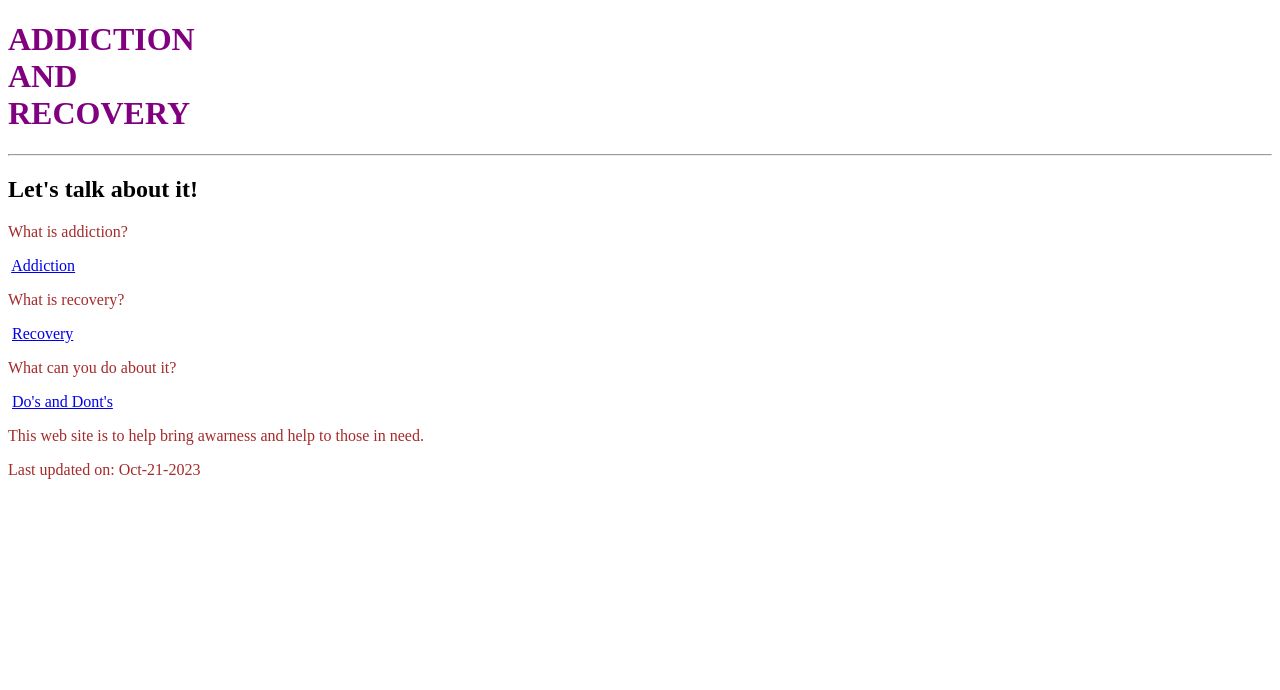
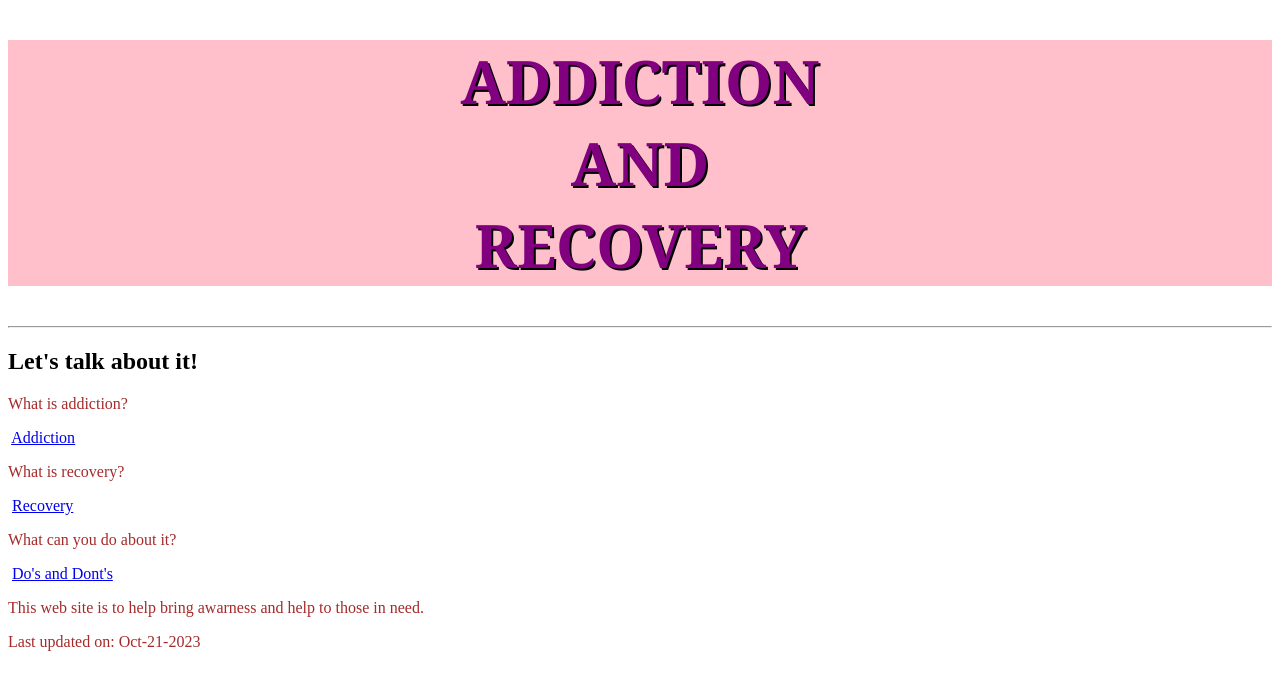
Before and after one commit to MayaFox23/interactiveproject, a plain HTML site: page index.html in a window 1280 px wide. Drawn offline with Linux system fonts and the light colour scheme.

Commit message:
added fetures

```diff
--- a/style.css
+++ b/style.css
@@ -1,5 +1,15 @@
+body{
+    background-image: img/banner;
+}
+
 h1 {
     color: purple;
+    background-color: pink;
+    text-align: center;
+    font-size: 60px;
+    text-shadow: black 2px 2px;
+    font-family:Georgia, 'Times New Roman', Times, serif
+
 }
 
 p {
```
Also changed, not shown: index.html (+1 -0 lines).
